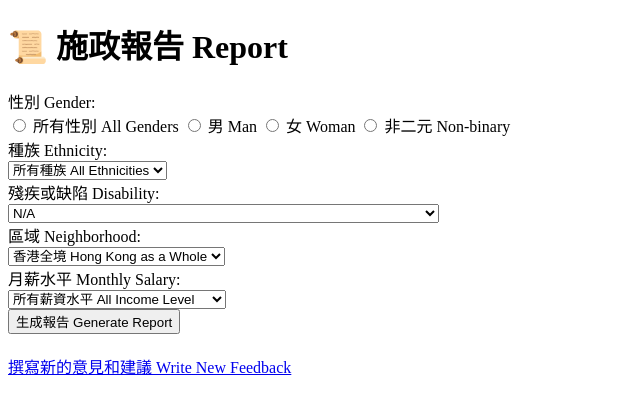
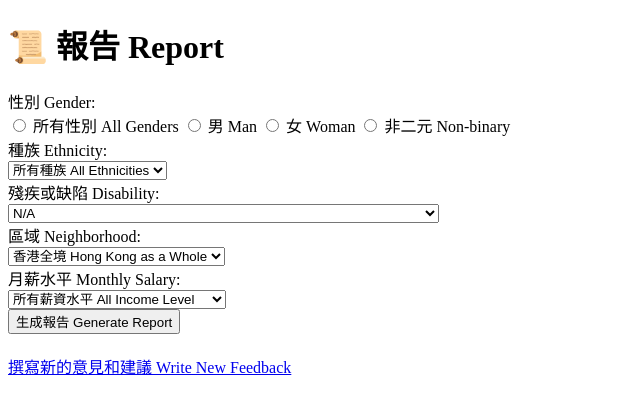
Before and after one commit to PatrickZhao0/feedbackAI, a Flask app: page /report in a window 1280 px wide. Shown: the top 414 px of the page, without its empty margins (0-640 px from the left). Run offline with Flask 3, Linux system fonts and the light colour scheme.

Commit message:
minor change

```diff
--- a/templates/report.html
+++ b/templates/report.html
@@ -8,7 +8,7 @@
   <body>
     <nav></nav>
     <header>
-      <h1>📜 施政報告 Report</h1>
+      <h1>📜 報告 Report</h1>
     </header>
     <main>
       <form action="{{ url_for('generate') }}" method="POST">
```
